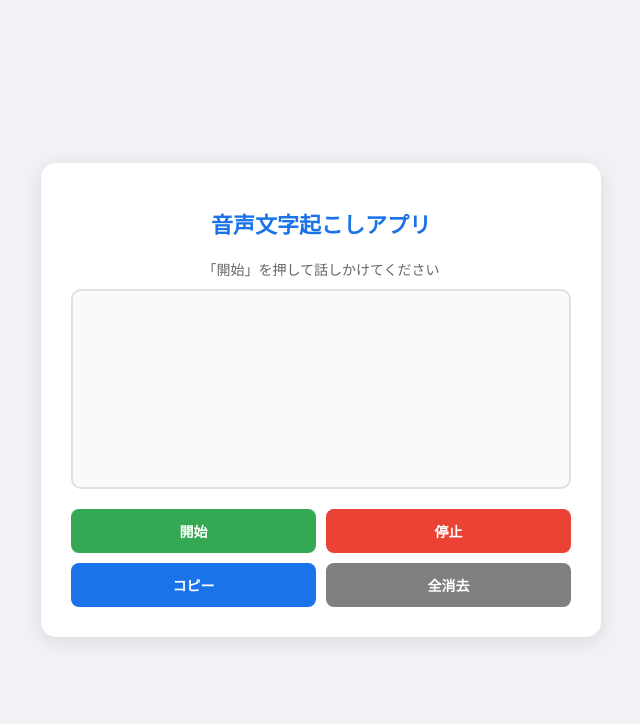
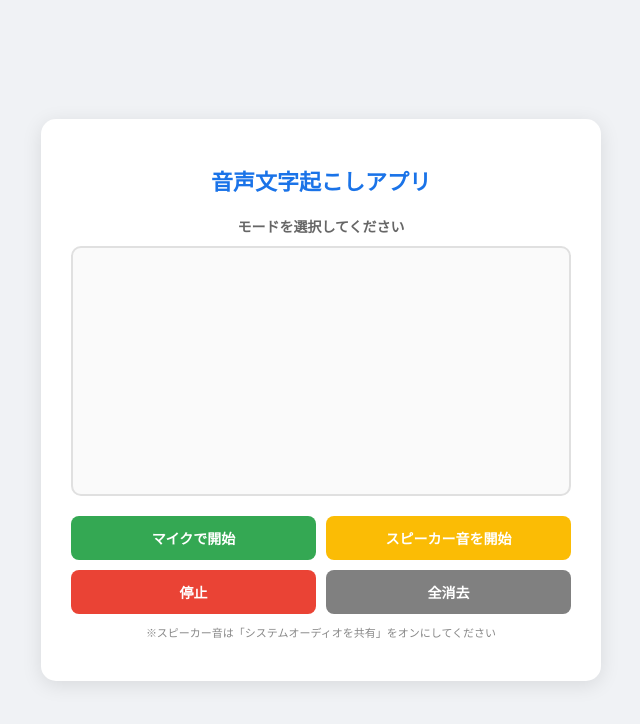
Before and after one commit to tadashiuemu/tadashiuemu.github.io, a plain HTML site: page index.html in a window 1280 px wide. Shown: the whole page, without its empty margins (319-959 px from the left). Drawn offline with Linux system fonts and the light colour scheme.

Commit message:
Update index.html

```diff
--- a/index.html
+++ b/index.html
@@ -3,97 +3,43 @@
 <head>
     <meta charset="UTF-8">
     <meta name="viewport" content="width=device-width, initial-scale=1.0">
-    <title>AI音声文字起こし君（消去ボタン付）</title>
+    <title>AI音声文字起こし君（スピーカー対応版）</title>
     <style>
-        body {
-            font-family: 'Helvetica Neue', Arial, sans-serif;
-            background-color: #f0f2f5;
-            display: flex;
-            justify-content: center;
-            align-items: center;
-            min-height: 100vh;
-            margin: 0;
-        }
-        .container {
-            background-color: white;
-            padding: 30px;
-            border-radius: 15px;
-            box-shadow: 0 4px 20px rgba(0,0,0,0.1);
-            width: 90%;
-            max-width: 500px;
-            text-align: center;
-        }
-        h1 {
-            color: #1a73e8;
-            font-size: 22px;
-            margin-bottom: 20px;
-        }
-        #status {
-            font-size: 14px;
-            color: #666;
-            margin-bottom: 10px;
-        }
-        #result-area {
-            width: 100%;
-            height: 200px;
-            border: 2px solid #e0e0e0;
-            border-radius: 10px;
-            padding: 15px;
-            margin-bottom: 20px;
-            font-size: 16px;
-            line-height: 1.6;
-            text-align: left;
-            overflow-y: auto;
-            background-color: #fafafa;
-            box-sizing: border-box;
-            white-space: pre-wrap;
-        }
-        .buttons {
-            display: grid;
-            grid-template-columns: 1fr 1fr;
-            gap: 10px;
-        }
-        button {
-            padding: 12px;
-            font-size: 14px;
-            font-weight: bold;
-            border: none;
-            border-radius: 8px;
-            cursor: pointer;
-            transition: all 0.2s;
-        }
-        #start-btn { background-color: #34a853; color: white; }
+        body { font-family: sans-serif; background-color: #f0f2f5; display: flex; justify-content: center; align-items: center; min-height: 100vh; margin: 0; }
+        .container { background-color: white; padding: 30px; border-radius: 15px; box-shadow: 0 4px 20px rgba(0,0,0,0.1); width: 90%; max-width: 500px; text-align: center; }
+        h1 { color: #1a73e8; font-size: 22px; margin-bottom: 20px; }
+        #status { font-size: 14px; color: #666; margin-bottom: 10px; font-weight: bold; }
+        #result-area { width: 100%; height: 250px; border: 2px solid #e0e0e0; border-radius: 10px; padding: 15px; margin-bottom: 20px; font-size: 16px; line-height: 1.6; text-align: left; overflow-y: auto; background-color: #fafafa; box-sizing: border-box; white-space: pre-wrap; }
+        .buttons { display: grid; grid-template-columns: 1fr 1fr; gap: 10px; }
+        button { padding: 12px; font-size: 14px; font-weight: bold; border: none; border-radius: 8px; cursor: pointer; transition: 0.2s; }
+        #start-mic { background-color: #34a853; color: white; }
+        #start-speaker { background-color: #fbbc05; color: white; }
         #stop-btn { background-color: #ea4335; color: white; }
-        #copy-btn { background-color: #1a73e8; color: white; }
-        #clear-btn { background-color: #808080; color: white; } /* 消去ボタンの色 */
-
-        button:hover:not(:disabled) { opacity: 0.8; transform: translateY(-1px); }
+        #clear-btn { background-color: #808080; color: white; }
+        button:hover:not(:disabled) { opacity: 0.8; }
         button:disabled { background-color: #ccc; cursor: not-allowed; }
+        .info-text { font-size: 11px; color: #888; margin-top: 10px; }
     </style>
 </head>
 <body>
 
     <div class="container">
         <h1>音声文字起こしアプリ</h1>
-        <p id="status">「開始」を押して話しかけてください</p>
+        <div id="status">モードを選択してください</div>
 
         <div id="result-area"></div>
 
         <div class="buttons">
-            <button id="start-btn" onclick="startRecognition()">開始</button>
-            <button id="stop-btn" onclick="stopRecognition()">停止</button>
-            <button id="copy-btn" onclick="copyText()">コピー</button>
+            <button id="start-mic" onclick="startMic()">マイクで開始</button>
+            <button id="start-speaker" onclick="startSpeaker()">スピーカー音を開始</button>
+            <button id="stop-btn" onclick="stopRecognition()" disabled>停止</button>
             <button id="clear-btn" onclick="clearText()">全消去</button>
         </div>
+        <p class="info-text">※スピーカー音は「システムオーディオを共有」をオンにしてください</p>
     </div>
 
     <script>
         const SpeechRecognition = window.SpeechRecognition || window.webkitSpeechRecognition;
-
-        if (!SpeechRecognition) {
-            alert("お使いのブラウザは音声認識に対応していません。Chromeをお試しください。");
-        }
-
         const recognition = new SpeechRecognition();
         recognition.lang = 'ja-JP';
         recognition.interimResults = true;
@@ -101,9 +47,12 @@
 
         const resultArea = document.getElementById('result-area');
         const statusText = document.getElementById('status');
-        const startBtn = document.getElementById('start-btn');
+        const stopBtn = document.getElementById('stop-btn');
+        const micBtn = document.getElementById('start-mic');
+        const spkBtn = document.getElementById('start-speaker');
 
         let finalTranscript = '';
+        let externalStream = null;
 
         recognition.onresult = (event) => {
             let interimTranscript = '';
@@ -119,42 +68,64 @@
             resultArea.scrollTop = resultArea.scrollHeight;
         };
 
-        function startRecognition() {
+        // マイク録音
+        async function startMic() {
+            resetButtons(true);
+            statusText.innerText = "● マイク録音中...";
             recognition.start();
-            statusText.innerText = "● 録音中...";
-            statusText.style.color = "#ea4335";
-            startBtn.disabled = true;
+        }
+
+        // スピーカー音録音（画面共有の音声を活用）
+        async function startSpeaker() {
+            try {
+                // ブラウザの画面共有機能を使って音を拾う
+                externalStream = await navigator.mediaDevices.getDisplayMedia({
+                    video: true, // 映像は必須
+                    audio: {
+                        echoCancellation: false,
+                        noiseSuppression: false,
+                        autoGainControl: false
+                    }
+                });
+
+                const audioTracks = externalStream.getAudioTracks();
+                if (audioTracks.length === 0) {
+                    alert("「システムオーディオを共有」にチェックを入れてください。");
+                    stopRecognition();
+                    return;
+                }
+
+                resetButtons(true);
+                statusText.innerText = "● スピーカー音を文字起こし中...";
+                recognition.start();
+
+            } catch (err) {
+                console.error(err);
+                statusText.innerText = "開始できませんでした";
+            }
         }
 
         function stopRecognition() {
             recognition.stop();
+            if (externalStream) {
+                externalStream.getTracks().forEach(track => track.stop());
+            }
             statusText.innerText = "停止しました";
-            statusText.style.color = "#666";
-            startBtn.disabled = false;
+            resetButtons(false);
         }
 
-        function copyText() {
-            const text = resultArea.innerText;
-            if(!text) return;
-            navigator.clipboard.writeText(text).then(() => {
-                alert("テキストをコピーしました！");
-            });
+        function resetButtons(isRunning) {
+            micBtn.disabled = isRunning;
+            spkBtn.disabled = isRunning;
+            stopBtn.disabled = !isRunning;
         }
 
-        // --- 追加した消去機能 ---
         function clearText() {
-            if (confirm("文字起こしした内容をすべて消去しますか？")) {
-                finalTranscript = ''; // 保存していた文章をリセット
-                resultArea.innerText = ''; // 画面の表示をリセット
-                statusText.innerText = "消去しました。開始を押すと新しく録音できます。";
+            if (confirm("すべて消去しますか？")) {
+                finalTranscript = '';
+                resultArea.innerText = '';
             }
         }
-
-        recognition.onerror = (event) => {
-            console.error(event.error);
-            statusText.innerText = "エラーが発生しました";
-            startBtn.disabled = false;
-        };
     </script>
 </body>
 </html>
```
